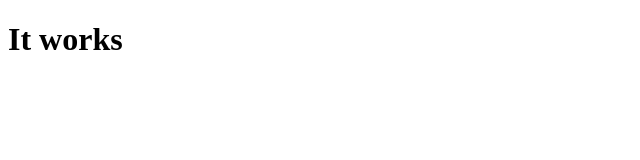
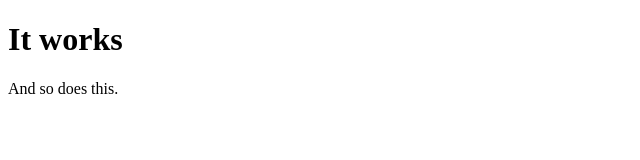
Before and after one commit to stewart-utley/my-site, a plain HTML site: page index.html in a window 1280 px wide. Shown: the whole page, without its empty margins (0-640 px from the left). Drawn offline with Linux system fonts and the light colour scheme.

Commit message:
Update index.html

```diff
--- a/index.html
+++ b/index.html
@@ -2,3 +2,4 @@
 <meta charset="utf-8">
 <title>Hello</title>
 <h1>It works</h1>
+<p>And so does this.</p>
```
